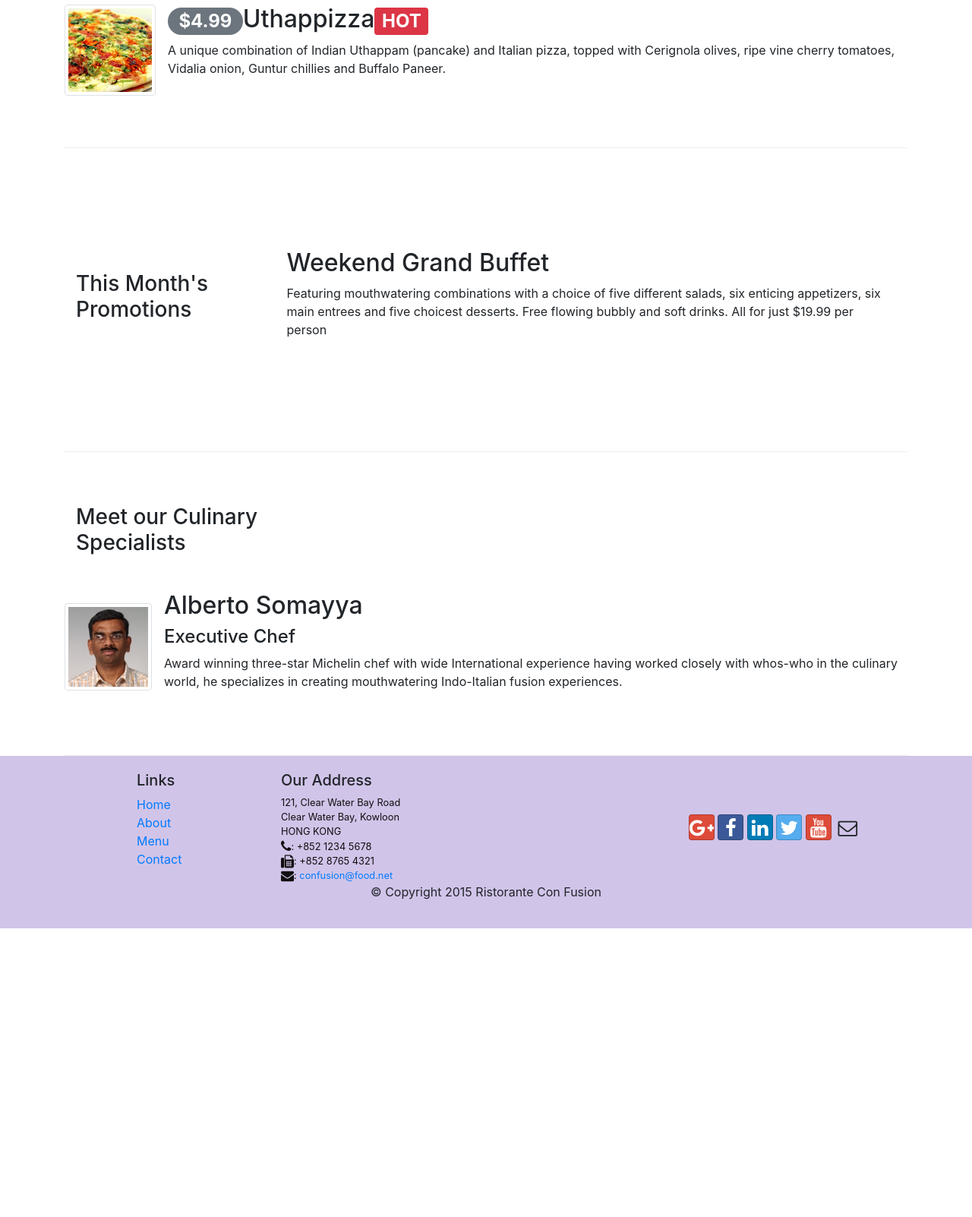
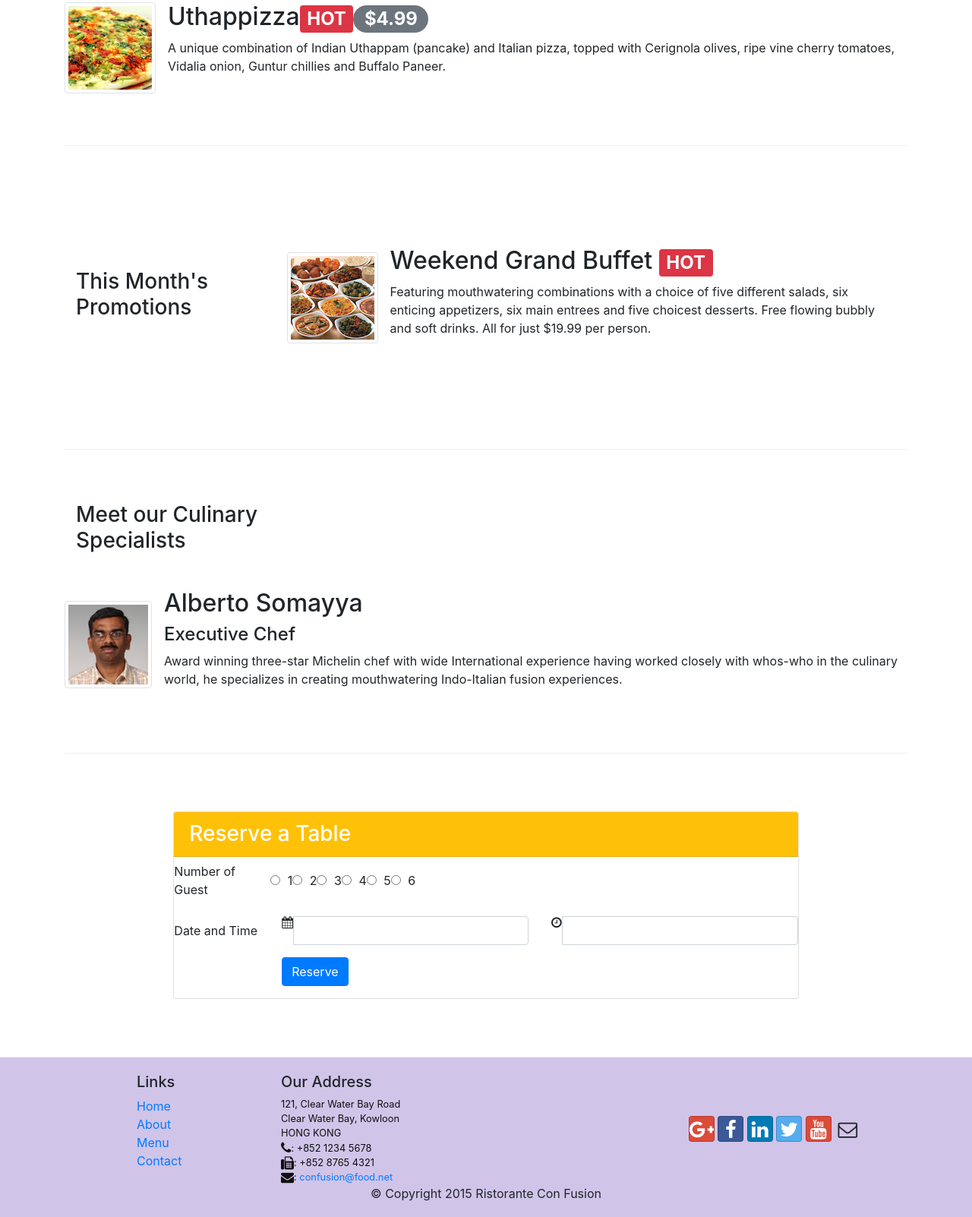
Before and after one commit to mayanksharma019/front-end-web-ui-frameworks, a website: page index.html in a window 1280 px wide. Shown: the part 518-2120 px from the top of the page at 76% size. Before the commit the page ends 1740 px from the top, so only its background shows below. Drawn offline with nearby package versions, Linux system fonts and the light colour scheme.

Commit message:
2nd week

```diff
--- a/index.html
+++ b/index.html
@@ -44,6 +44,9 @@
                 <div class="col-12 col-sm align-self-center">
                    <img src="logo.png" class="img-fluid">
                </div>
+               <div class="col-12 col-sm align-self-center">
+                    <a class="btn btn-warning btn-block btn-sm" href="#reservetable" role="button">Reserve a Table</a>
+                </div>
             </div>
         </div>
     </header>
@@ -57,7 +60,7 @@
                      <img class="d-flex mr-3 img-thumbnail align-self-center"
                              src="uthappizza.png" alt="Uthappizza">
                      <div class="media-body">
-                         <h2 class="mt-0"><span class="badge badge-pill badge-secondary">$4.99</span>Uthappizza<span class="badge badge-danger">HOT</span></h2>
+                         <h2 class="mt-0">Uthappizza<span class="badge badge-danger">HOT</span><span class="badge badge-pill badge-secondary">$4.99</span></h2>
                          <p class="d-none d-sm-block">A unique combination of Indian Uthappam (pancake) and
                              Italian pizza, topped with Cerignola olives, ripe vine
                              cherry tomatoes, Vidalia onion, Guntur chillies and
@@ -72,8 +75,13 @@
                 <h3>This Month's Promotions</h3>
             </div>
             <div class="col-sm col-md">
-                <h2>Weekend Grand Buffet</h2>
-                <p class="hidden-xs-down">Featuring mouthwatering combinations with a choice of five different salads, six enticing appetizers, six main entrees and five choicest desserts. Free flowing bubbly and soft drinks. All for just $19.99 per person </p>
+                <div class="media">
+                    <img class="d-flex mr-3 img-thumbnail align-self-center flex-last" src="buffet.png" alt="Buffet">
+                    <div class="media-body flex-first">
+                        <h2 class="mt-0">Weekend Grand Buffet <span class="badge badge-danger">HOT</span></h2>
+                        <p class="hidden-xs-down">Featuring mouthwatering combinations with a choice of five different salads, six enticing appetizers, six main entrees and five choicest desserts. Free flowing bubbly and soft drinks. All for just $19.99 per person.</p>
+                    </div>
+                </div>
             </div>
         </div>
 
@@ -96,6 +104,62 @@
                  </div>
         </div>
     </div>
+
+    <div class="row row-content justify-content-center">
+           <div class="col col-sm-8 align-self-center">
+               <div class="card">
+                   <h3 class="card-header bg-warning text-white">Reserve a Table</h3>
+                   <div class="card-block">
+           <form id="reservetable">
+             <div class="form-group row align-items-center">
+               <label class="col-12 col-sm-2 col-form-label">Number of Guest</label>
+               <div class="form-check form-check-inline col-12 col-sm">
+                 <label class="form-check-label">
+                   <input type="radio" class="form-check-input" id="numberofguest1" name="numberofguest" value="1"> 1
+                 </label>
+                 <label class="form-check-label">
+                   <input type="radio" class="form-check-input" id="numberofguest2" name="numberofguest" value="2"> 2
+                 </label>
+                 <label class="form-check-label">
+                   <input type="radio" class="form-check-input" id="numberofguest3" name="numberofguest" value="2"> 3
+                 </label>
+                 <label class="form-check-label">
+                   <input type="radio" class="form-check-input" id="numberofguest4" name="numberofguest" value="2"> 4
+                 </label>
+                 <label class="form-check-label">
+                   <input type="radio" class="form-check-input" id="numberofguest5" name="numberofguest" value="2"> 5
+                 </label>
+                 <label class="form-check-label">
+                   <input type="radio" class="form-check-input" id="numberofguest6" name="numberofguest" value="2"> 6
+                 </label>
+               </div>
+             </div>
+             <div class="form-group row align-items-center">
+               <label class="col-12 col-sm-2 col-form-label">Date and Time</label>
+               <div class="col-12 col-sm-5">
+                 <div class="input-group">
+                   <i class="input-group-addon fa fa-calendar" aria-hidden="true"></i>
+                   <input type="text" class="form-control" id="date" name="date">
+                 </div>
+               </div>
+               <div class="col-12 col-sm-5">
+                 <div class="input-group">
+                   <i class="input-group-addon fa fa-clock-o" aria-hidden="true"></i>
+                   <input type="text" class="form-control" id="time" name="time">
+                 </div>
+               </div>
+             </div>
+             <div class="form-group row">
+               <div class="offset-sm-2 col-md-10">
+                 <button type="submit" class="btn btn-primary">Reserve</button>
+               </div>
+             </div>
+           </form>
+         </div>
+       </div>
+     </div>
+   </div>
+   </div>
 
     <footer class="footer">
         <div class="container">
```
Also changed, not shown: contactus.html (+1 -1 lines).
